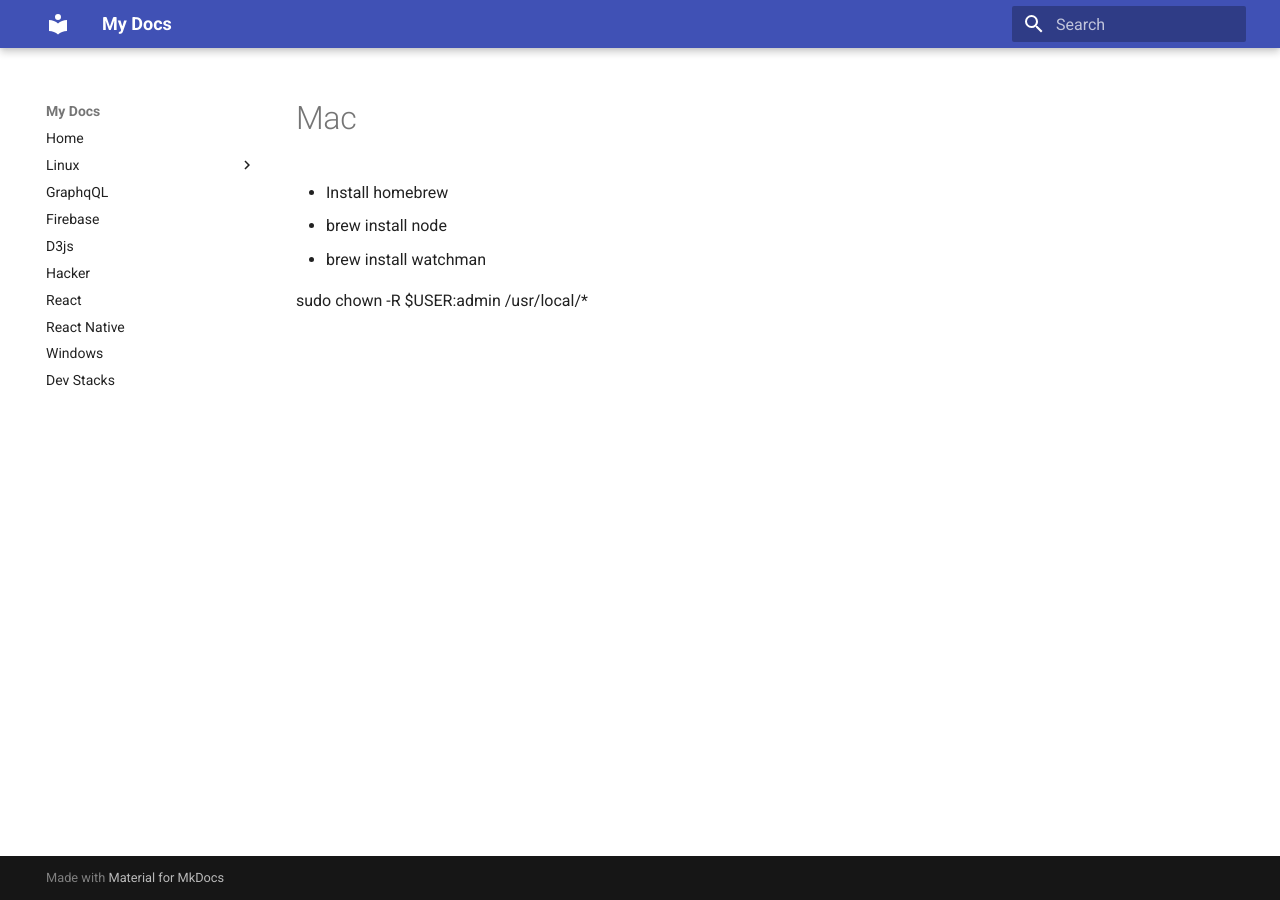
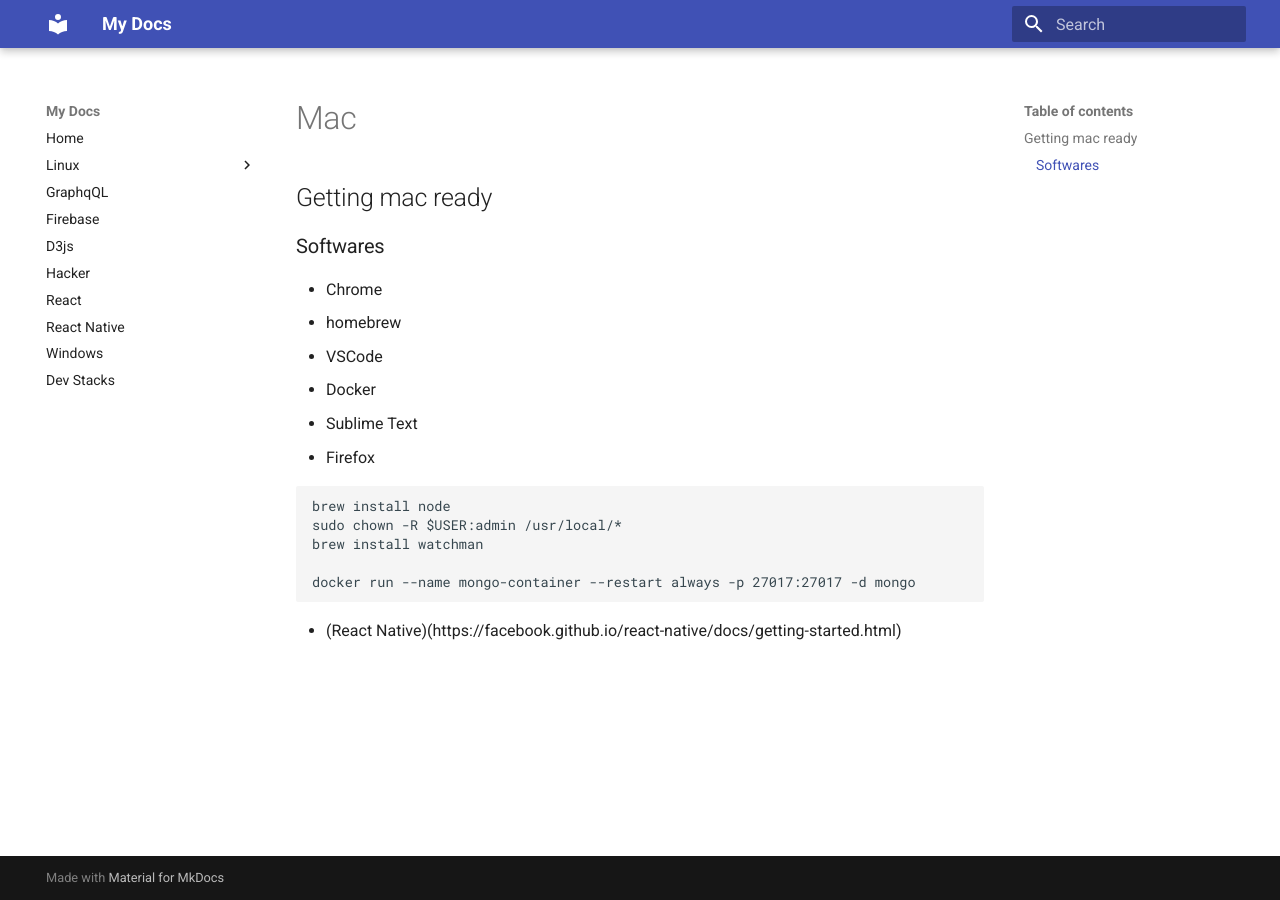
Before and after one commit to ajaymore/development-docs, an MkDocs documentation site: the page built from docs/mac.md, in a window 1280 px wide. Built offline with MkDocs 1.6.1 and Material for MkDocs 9.7.7, drawn with Linux system fonts in a browser that asks for light colours; old or Windows-style settings are respelled for this version of MkDocs.

Commit message:
Update mac.md

````diff
--- a/docs/mac.md
+++ b/docs/mac.md
@@ -1,5 +1,19 @@
-- Install homebrew
-- brew install node
-- brew install watchman
+## Getting mac ready
 
+### Softwares
+- Chrome
+- homebrew
+- VSCode
+- Docker
+- Sublime Text
+- Firefox
+
+```
+brew install node
 sudo chown -R $USER:admin /usr/local/*
+brew install watchman
+
+docker run --name mongo-container --restart always -p 27017:27017 -d mongo
+```
+
+- (React Native)(https://facebook.github.io/react-native/docs/getting-started.html)
````
